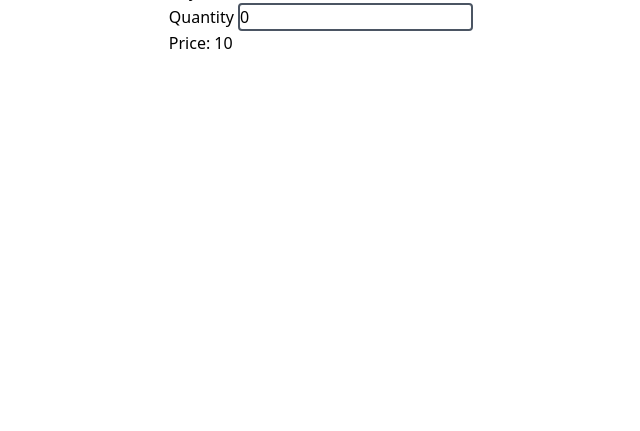
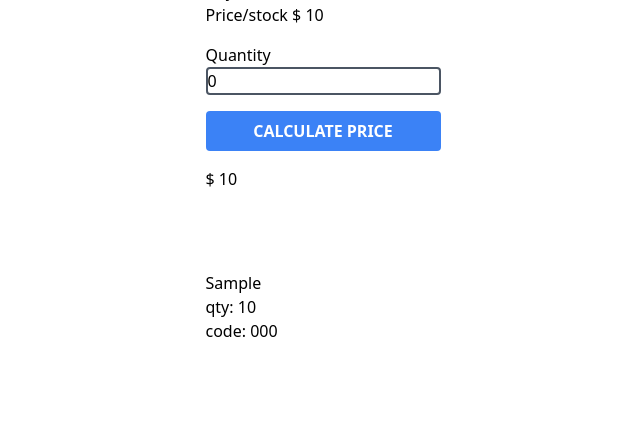
Before and after one commit to CarlVinggaard/BullMarket, a Flask app: template templates/buy.html in a window 1280 px wide. Shown: the part 369-800 px from the top of the page, without its empty margins (317-957 px from the left). Run offline with Flask 2, Linux system fonts and the light colour scheme; the template is opened without the code that fills it: most values are stand-ins (such as "Sample title", 1, 10 or a date in 2020); some libraries are stand-ins or nearby versions.

Commit message:
Add buy_stock() function (missing cash removal)

```diff
--- a/app.py
+++ b/app.py
@@ -42,6 +42,16 @@ def get_total_value(username):
 
   return round(sum(list(map(get_stock_value, user['portfolio']))), 2)
 
+def buy_stock(stockCode, quantity):
+  exists = mongo.db.users.find({ 'username': session['username'], 'portfolio.stockCode': stockCode })
+  if not exists:
+    userQuery = { 'username': session['username'] }
+    addToSet = { '$addToSet': { 'portfolio': { 'stockCode': stockCode, 'quantity': 0 } } }
+    mongo.db.users.update_one(userQuery, addToSet)
+  else:
+    query = { 'username': session['username'], 'portfolio.stockCode': stockCode }
+    value = { '$inc': { 'portfolio.$.quantity': quantity } }
+    mongo.db.users.update_one(query, value)
 
 def create_user(username):
   mongo.db.users.insert({ 'username': username, 'cash': 20000.00 })
@@ -81,10 +91,18 @@ def trade():
 def buy(stockCode):
   price = get_stock_price(stockCode)
   total = 0
+  formData = {}
+  code = ''
+  qty = 0
   if request.method == "POST":
-    quantity = request.form["quantity"]
+    quantity = int(request.form["quantity"])
     total = quantity * price
-  return render_template('buy.html', user=mongo.db.users.find_one({ 'username': session['username']}), data=get_stock_data(), stock=stockCode, price=price, total=total)
+    formData = request.form
+    if 'buy' in request.form:
+      # Check if valid purchase
+      buy_stock(stockCode, quantity)
+      return redirect(url_for('index'))
+  return render_template('buy.html', user=mongo.db.users.find_one({ 'username': session['username']}), data=get_stock_data(), stock=stockCode, price=price, total=total, formData=formData, qty=qty, code=code)
 
 @app.route('/logout')
 def logout():
--- a/templates/buy.html
+++ b/templates/buy.html
@@ -4,10 +4,23 @@
 <div class="flex justify-center">
   <form method="post">
     <h4>Buy {{ stock }} stock</h4>
-    <label for="quantity">Quantity</label>
-    <input type="number" name="quantity" value="0" class="border-gray-600 border-2 border-solid rounded" />
-    <button type="submit"></button>
-    <p>Price: <span>{{ price }}</span></p>
+    <p>Price/stock <span>$ {{ price }}</span></p>
+    <div class="flex-col flex my-4">
+      <label for="quantity">Quantity</label>
+      <input type="number" name="quantity" value="0" class="border-gray-600 border-2 border-solid rounded mb-4" />
+      <button type="submit" name="calculate" class="bg-blue-500 rounded text-white font-bold uppercase text-center px-6 py-2">Calculate price</button>
+    </div>
+    <div class="h-16">
+      {% if total != 0 %}
+      <span>$ {{ total }}</span>
+      {% endif %}
+    </div>
+    <div class="flex justify-center">
+      <button type="submit" name="buy" value=1 class="bg-orange-500 rounded text-white font-bold uppercase text-center px-6 py-2">Buy</button>
+    </div>
+    <div>{{ formData }}</div>
+    <div>qty: {{ qty }}</div>
+    <div>code: {{ code }}</div>
   </form>
 </div>
 {% endblock %}
--- a/templates/portfolio.html
+++ b/templates/portfolio.html
@@ -7,7 +7,7 @@
         <h5 class="uppercase">Current portfolio value</h5>
 
         <div class="mt-2">
-          <span class="text-green-600 text-6xl font-bold">$ {{ user.cash + value }}</span>
+          <span class="text-green-600 text-6xl font-bold">$ {{ (user.cash + value)|round(2) }}</span>
         </div>
 
         <div class="mt-4">
```
